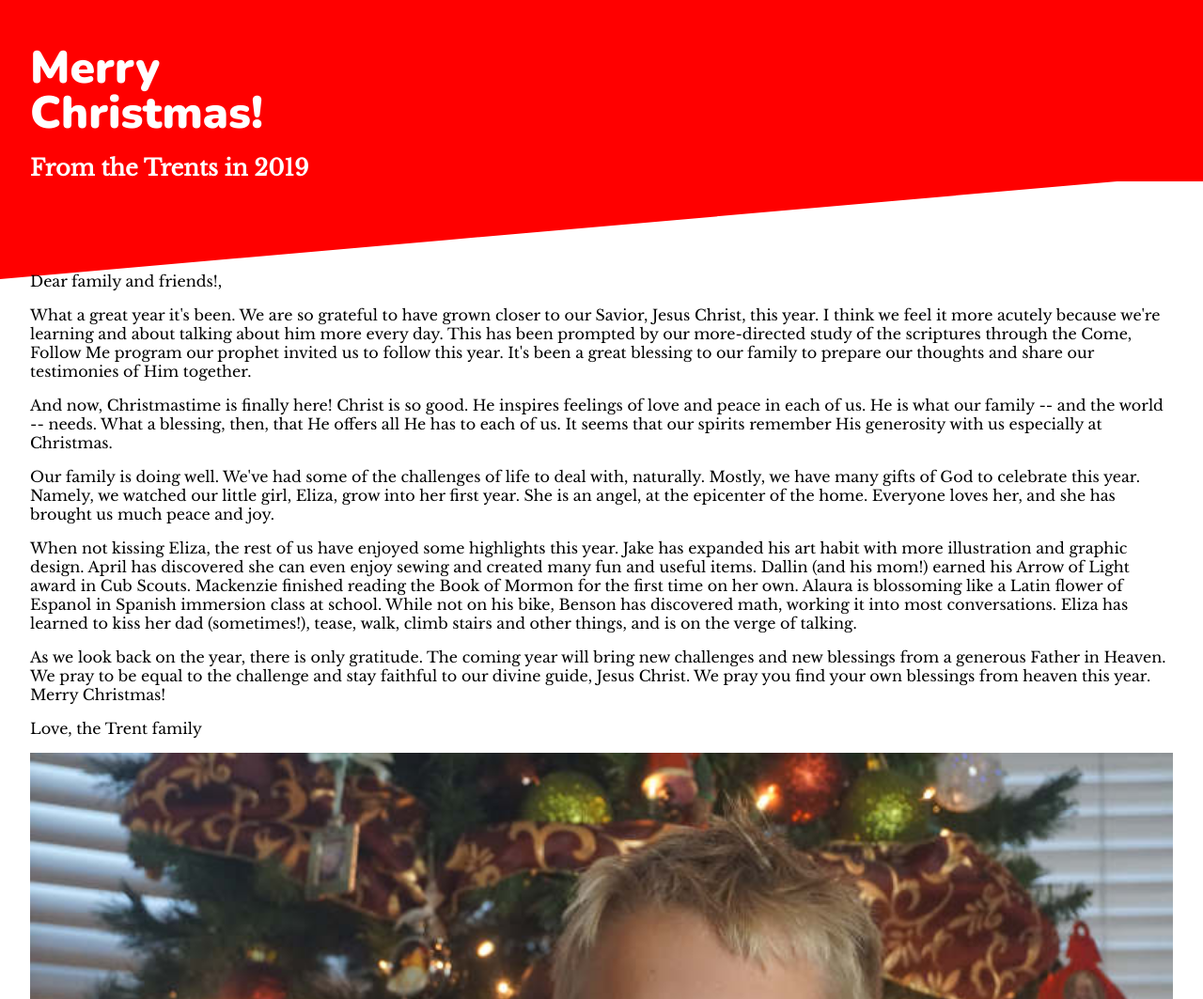
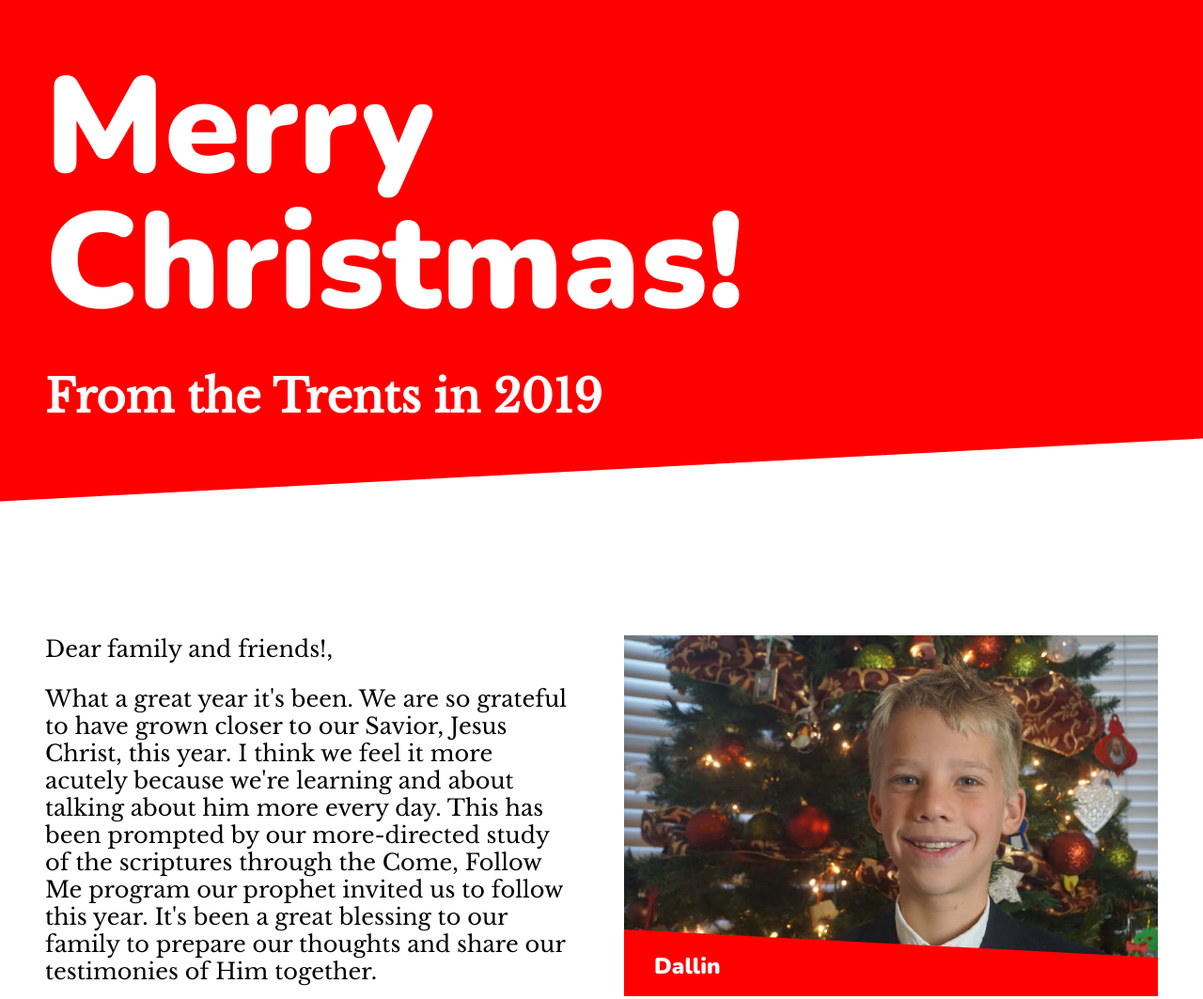
Before and after one commit to jaketrent/christmascard2019, a website: page index.html in a window 1280 px wide. Shown: the top 1063 px of the page at 94% size. Drawn offline with nearby package versions, Linux system fonts and the light colour scheme.

Commit message:
desktop rwd

```diff
--- a/styles.css
+++ b/styles.css
@@ -15,6 +15,12 @@ h1 {
 }
 img {
   max-width: 100%;
+}
+p {
+  margin-top: 0;
+}
+p + p {
+  margin-top: 1em;
 }
 
 header {
@@ -44,9 +50,44 @@ h1 {
 h2 {
   font-family: 'Libre Baskerville', serif;
 }
+@media (min-width: 900px) {
+  body {
+    font-size: 20px;
+  }
+  header {
+    padding: 4rem 3rem 0 3rem;
+    margin-bottom: 10rem;
+  }
+  h1 {
+    font-size: 6rem;
+  }
+}
+@media (min-width: 1150px) {
+  body {
+    font-size: 24px;
+  }
+  header {
+    margin-bottom: 14rem;
+  }
+  h1 {
+    font-size: 9rem;
+  }
+  h2 {
+    font-size: 3rem;
+  }
+}
 
 main {
   padding: 0 2rem;
+}
+@media (min-width: 900px) {
+  main {
+    padding: 0 3rem;
+    max-width: 80rem;
+    display: grid;
+    grid-template-columns: 2fr 2fr;
+    gap: 3rem;
+  }
 }
 
 figure {
@@ -88,3 +129,14 @@ figcaption {
   color: #fff;
   z-index: 1;
 }
+
+@media (min-width: 900px) {
+  header:after {
+    transform: skewY(-4deg);
+  }
+}
+@media (min-width: 1200px) {
+  header:after {
+    transform: skewY(-3deg);
+  }
+}
```
